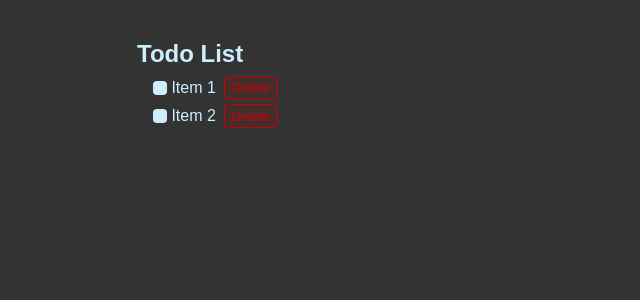
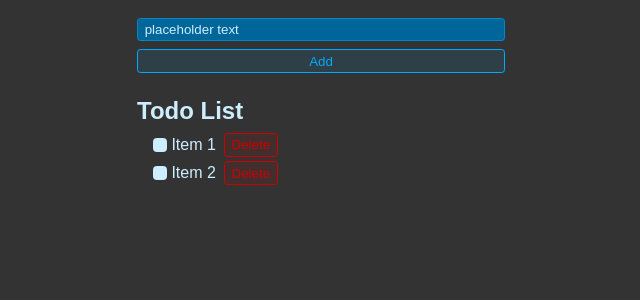
Before and after one commit to pmat101/mini-projects, a React (Vite) app in the folder to-do/: page / in a window 1280 px wide. Shown: the top 300 px of the page, without its empty margins (319-959 px from the left). Built offline with nearby package versions, Linux system fonts and the light colour scheme.

Commit message:
small changes

```diff
--- a/to-do/src/App.jsx
+++ b/to-do/src/App.jsx
@@ -1,14 +1,10 @@
-import { useState } from "react";
 import "./style.css";
+import NewToDoForm from "./newToDoForm";
 
 export default function App() {
-  function handleSubmit(event) {
-    event.preventDefault();
-  }
-
-  const [initialState, setNewState] = useState("placeholder text");
   return (
     <>
+      <NewToDoForm />
       <h1 className="header">Todo List</h1>
       <ul className="list">
         <li>
--- a/to-do/src/newToDoForm.jsx
+++ b/to-do/src/newToDoForm.jsx
@@ -1,4 +1,11 @@
+import { useState } from "react";
+
 export default function NewToDoForm() {
+  function handleSubmit(event) {
+    event.preventDefault();
+  }
+  const [initialState, setNewState] = useState("placeholder text");
+
   return (
     <form onSubmit={handleSubmit} className="new-item-form">
       <div className="form-row">
```
